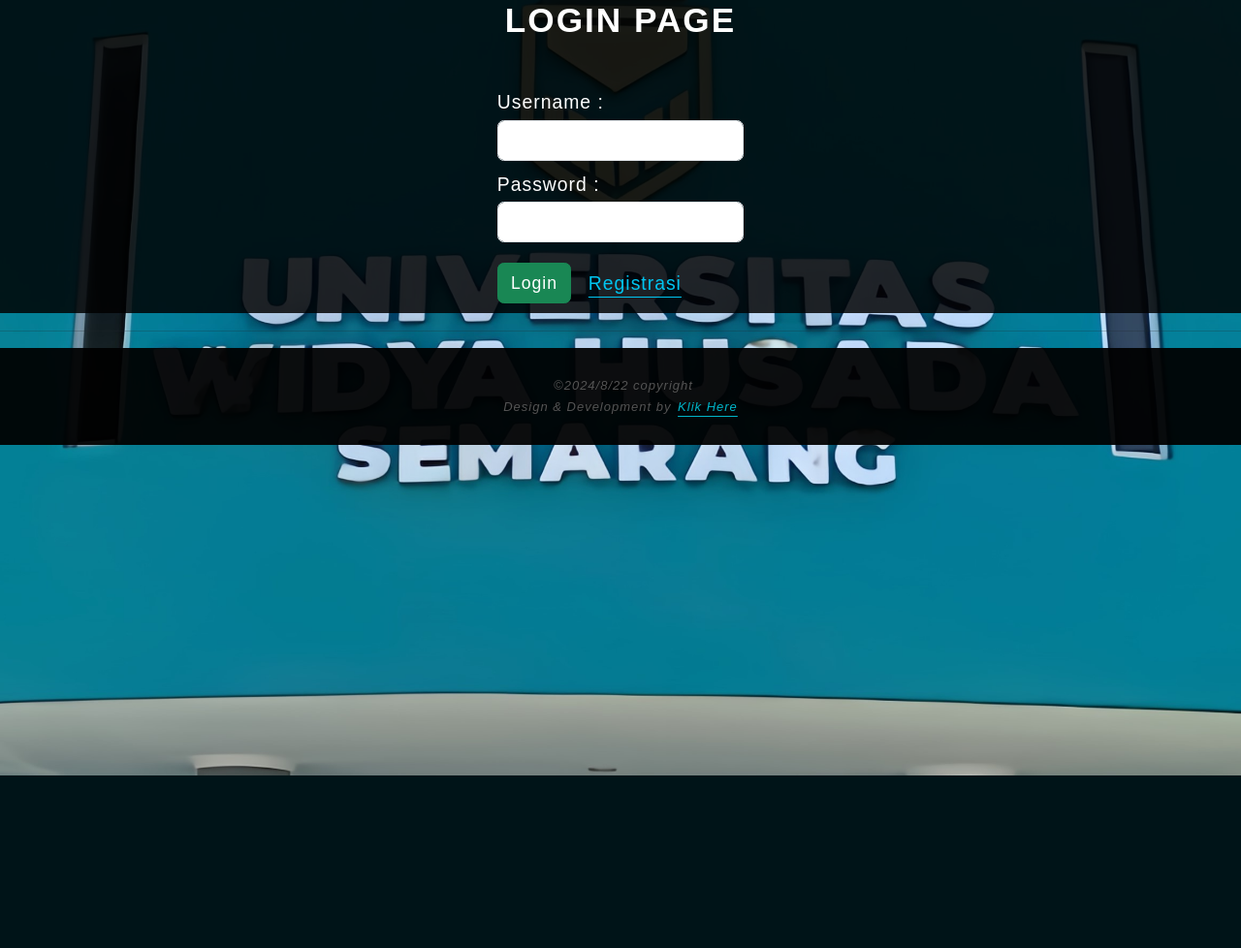
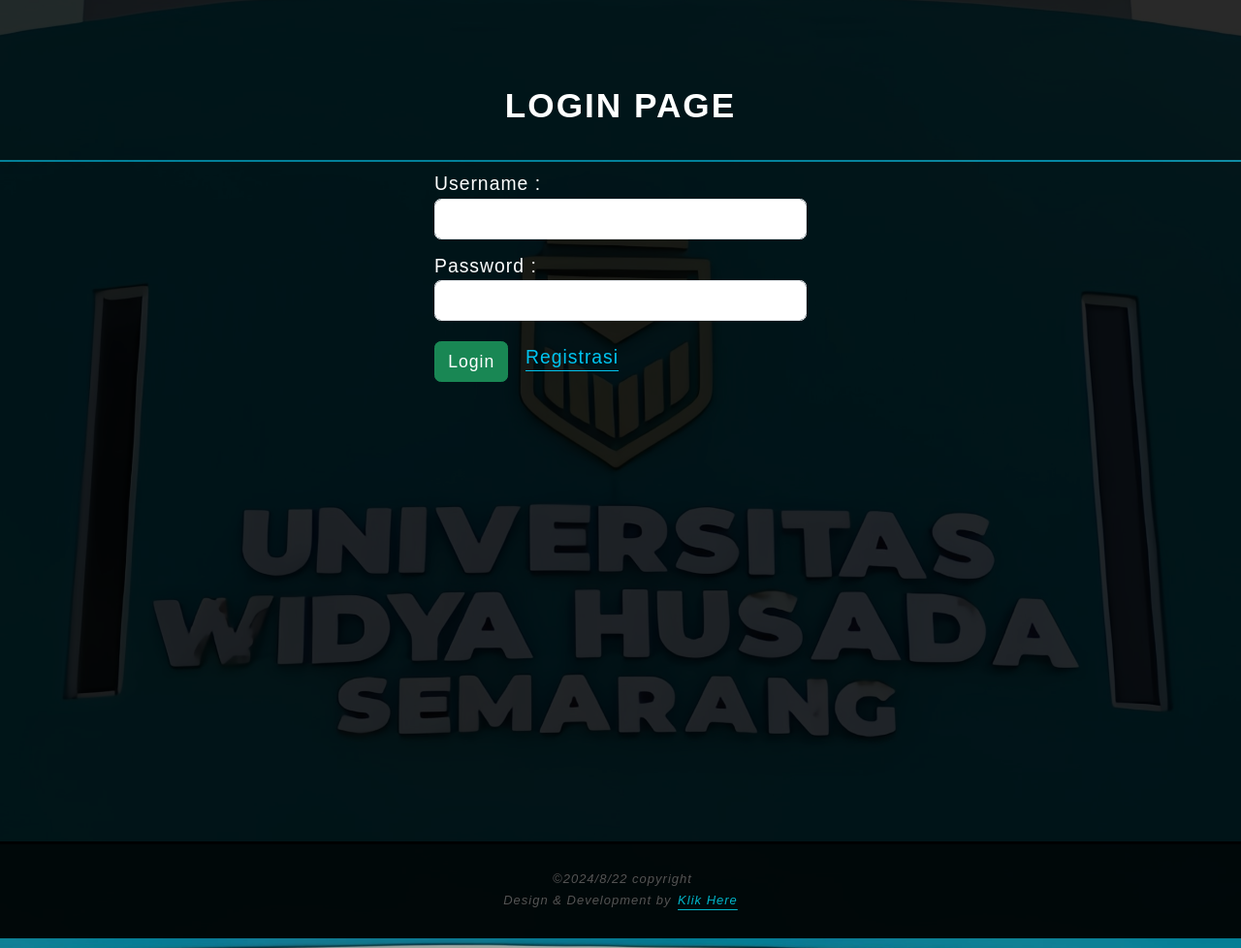
Before and after one commit to dwijatmiko77/official.login, a PHP site: page /login.php in a window 1280 px wide. Shown: the whole page at 97% size. Before the commit the page ends 800 px from the top, so only its background shows below. Run offline with PHP 8.4, Linux system fonts and the light colour scheme; data that the repository does not hold is empty; some web fonts are replaced.

Commit message:
banyak file yang diganti

```diff
--- a/contact/contact.css
+++ b/contact/contact.css
@@ -626,6 +626,7 @@
 }
 
 .footer p {
+  font-style     : italic;
   position       : relative;
   display        : inline-flexbox;
   justify-content: center;
--- a/koneksi.php
+++ b/koneksi.php
@@ -1,2 +1,2 @@
 <?php
-$koneksi = mysqli_connect(hostname: "localhost", username: "root", password: "", database: "db_pengunjung") or die("database tidak terhubung");
+$koneksi = mysqli_connect(hostname: "sql102.ezyro.com", username: "ezyro_37326460", password: "AKUNdpm123", database: "ezyro_37326460_data_pengunjung") or die("database tidak terhubung");
--- a/layout/footer.html
+++ b/layout/footer.html
@@ -7,7 +7,6 @@
   <link rel="stylesheet" href="../xlogin.css">
 </head>
 <body>
-  <hr>
   <footer class="footer">
     <center>
       <p><i class="fa-solid fa-laptop-code"></i> &copy;2024/8/22 copyright<br>
--- a/login.php
+++ b/login.php
@@ -44,10 +44,9 @@
     }
   }
   ?>
-
+    <h2>LOGIN PAGE</h2>
     <section class="content">
-    <h2>LOGIN PAGE</h2>
-    <form method="post">
+      <form method="post" class="form">
         <label for="username" class="form-label">Username :</label>
         <input type="text" name="username" required class="form-control">
         <label for="password" class="form-label">Password :</label>
@@ -59,50 +58,6 @@
       </form>
     </section>
 
-  <!-- <div class="content">
-    <h2>LOGIN PAGE</h2>
-    <form action="#" method="post">
-      <table align="center">
-        <tr>
-          <td colspan="2" align="center"></td>
-        </tr>
-        <tr>
-          <td>Username</td>
-          <td><input type="text" nama="username" /></td>
-        </tr>
-        <tr>
-          <td>Password</td>
-          <td><input type="password" nama="Password" /></td>
-        </tr>
-        <tr>
-          <td></td>
-          <td>
-            <button type="submit">Login</button>
-            <a href="register.php" class="register">Registrasi</a>
-          </td>
-        </tr>
-      </table>
-    </form>
-  </div> -->
-
-  <!-- <section class="content">
-    <h2>LOGIN PAGE</h2>
-    <form method="post" class="area">
-      <div class="body-form">
-        <label class="form-label">Username :</label>
-        <input type="text" name="username" required class="form-control">
-      </div>
-      <div class="body-form">
-        <label class="form-label">Password :</label>
-        <input type="password" name="password" required class="form-control">
-      </div>
-      <div class="button">
-        <button type="submit" class="btn login btn-success">Login</button>
-        <a href="register.php" class="reg">Registrasi</a>
-      </div>
-    </form>
-  </section> -->
-
   <?php include "layout/footer.html" ?>
   <script src="https://cdn.jsdelivr.net/npm/bootstrap@5.0.2/dist/js/bootstrap.bundle.min.js"
     integrity="sha384-MrcW6ZMFYlzcLA8Nl+NtUVF0sA7MsXsP1UyJoMp4YLEuNSfAP+JcXn/tWtIaxVXM"
--- a/register.php
+++ b/register.php
@@ -37,8 +37,8 @@
   }
   ?>
   <!-- ============PHP SCRIPT============== -->
+  <h2>SIGN UP PAGE</h2>
   <section class="content">
-    <h2>SIGN UP PAGE</h2>
     <form method="post">
       <label for="nama" class="form-label">Nama :</label>
       <input type="text" name="nama" required class="form-control">
--- a/xlogin.css
+++ b/xlogin.css
@@ -16,7 +16,7 @@
 } */
 
 body {
-	background-image   : url(../data_pengunjung/media/uwhs.jpg);
+	background-image   : url(media/uwhs.jpg);
 	background-size    : 200%;
 	background-position: center;
 	background-color   : rgba(0, 0, 0, 0.908);
@@ -26,39 +26,46 @@
 	font-family    : 'boogaloo', sans-serif;
 	display        : flex;
 	justify-content: center;
+    padding-top: 5rem;
+    padding-bottom: 2rem;
 	font-weight    : 900;
-	padding-bottom : 2rem;
 	letter-spacing : 2px;
+	background-color: rgba(0, 0, 0, 0.838);
+    color: #ffff;
 }
 
 section.content {
+    display         : flex;
+    justify-content : center;
 	background-color: rgba(0, 0, 0, 0.838);
-	display         : flexbox;
-	justify-content : center;
-	align-content   : center;
-	max-height      : max-content;
-	height          : 40rem;
 	position        : relative;
+    top             : -7px;
+    height: 40rem;
 }
 
-form {
-	display        : grid;
-	justify-content: center;
-	justify-self   : center;
+form{
+    width: 30%;
+}
+
+@media (max-width: 600px) {
+    form {
+        width: 80%;
+    }
+}
+
+@media screen and (max-width: 375px) {
+    form {
+        width: 90%;
+    }
 }
 
 .form-label {
-	display        : grid;
-	justify-content: start;
-	align-items    : end;
-	position       : relative;
-	bottom         : -5px;
+    position       : relative;
+	bottom         : -8px;
 }
 
 .form-control {
 	font-family    : sans-serif;
-	display        : flexbox;
-	justify-content: center;
 	margin-bottom  : 5px;
 }
 
@@ -74,7 +81,7 @@
 }
 
 .sign-up {
-	margin-top: 1rem;
+	margin-top   : 1rem;
 }
 
 .login {
@@ -82,13 +89,12 @@
 }
 
 .register {
-	position             : relative;
-	top                  : 12px;
-	margin-top           : 11px;
+	margin-top           : 1rem;
 	margin-left          : 1rem;
 	color                : rgb(0, 197, 241);
 	text-decoration      : underline;
 	text-underline-offset: 7px;
+
 }
 
 .register:hover {
@@ -96,16 +102,17 @@
 }
 
 i {
-	margin-top  : 1.3rem;
-	padding-left: 6px;
+	margin-top  : 1rem;
+	padding-left: 4px;
 	position    : relative;
 	right       : -9px;
 }
 
 .i {
+    position             : relative;
 	color                : rgb(0, 197, 241);
-	margin-top           : 1.3rem;
-	margin-left          : 1rem;
+	margin-top           : 1rem;
+	margin-left          : 1.2rem;
 	text-decoration      : underline;
 	text-underline-offset: 7px;
 }
@@ -125,7 +132,8 @@
 	align-items     : center;
 	justify-content : center;
 	position        : relative;
-	bottom          : 0;
+    top:-10px;
+    bottom: 10px;
 }
 
 .footer p {
```
Also changed, not shown: about/about.css (+1 -45 lines), index.php (+7 -8 lines), style.css (+2 -45 lines), visimisi/visimisi.css (+2 -57 lines), 2 other files. Lines whose indentation alone changed are shown as unchanged.
